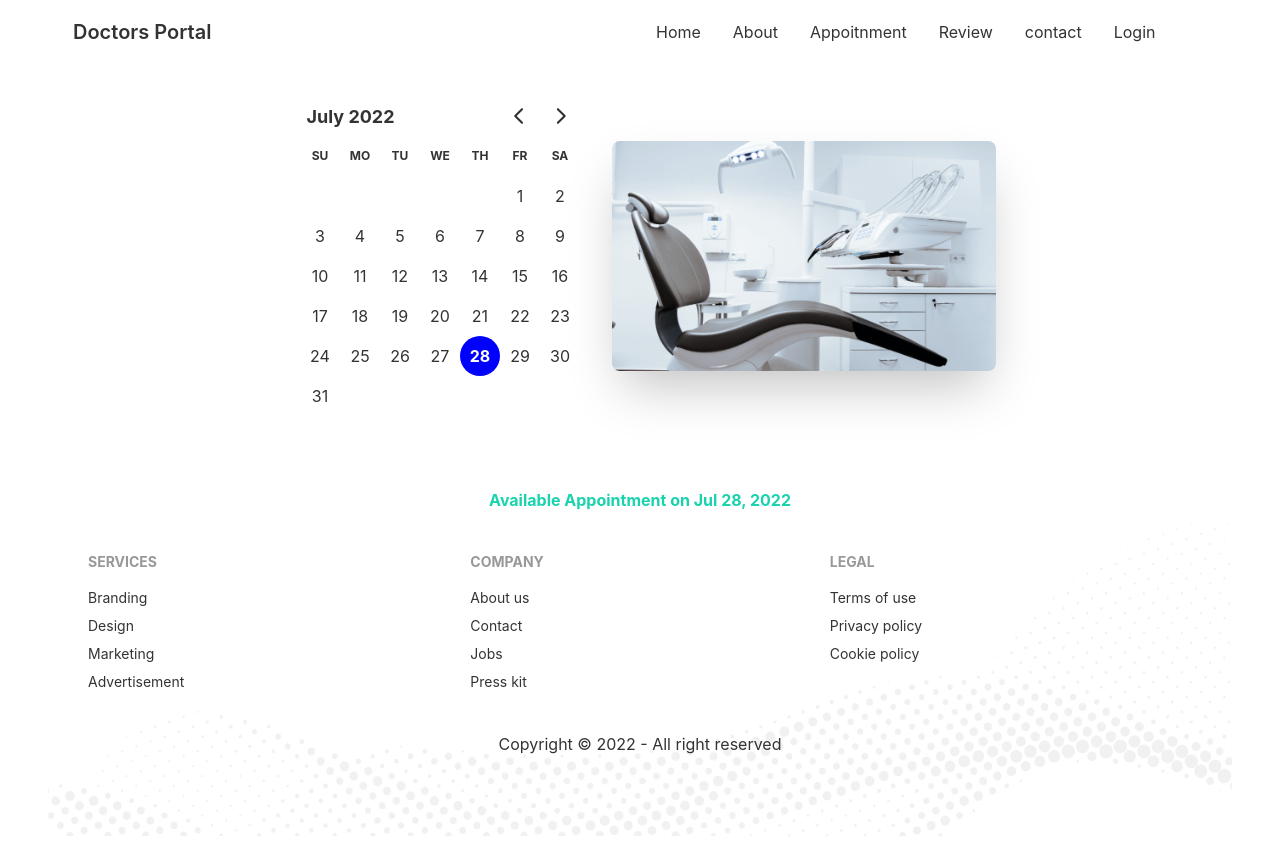
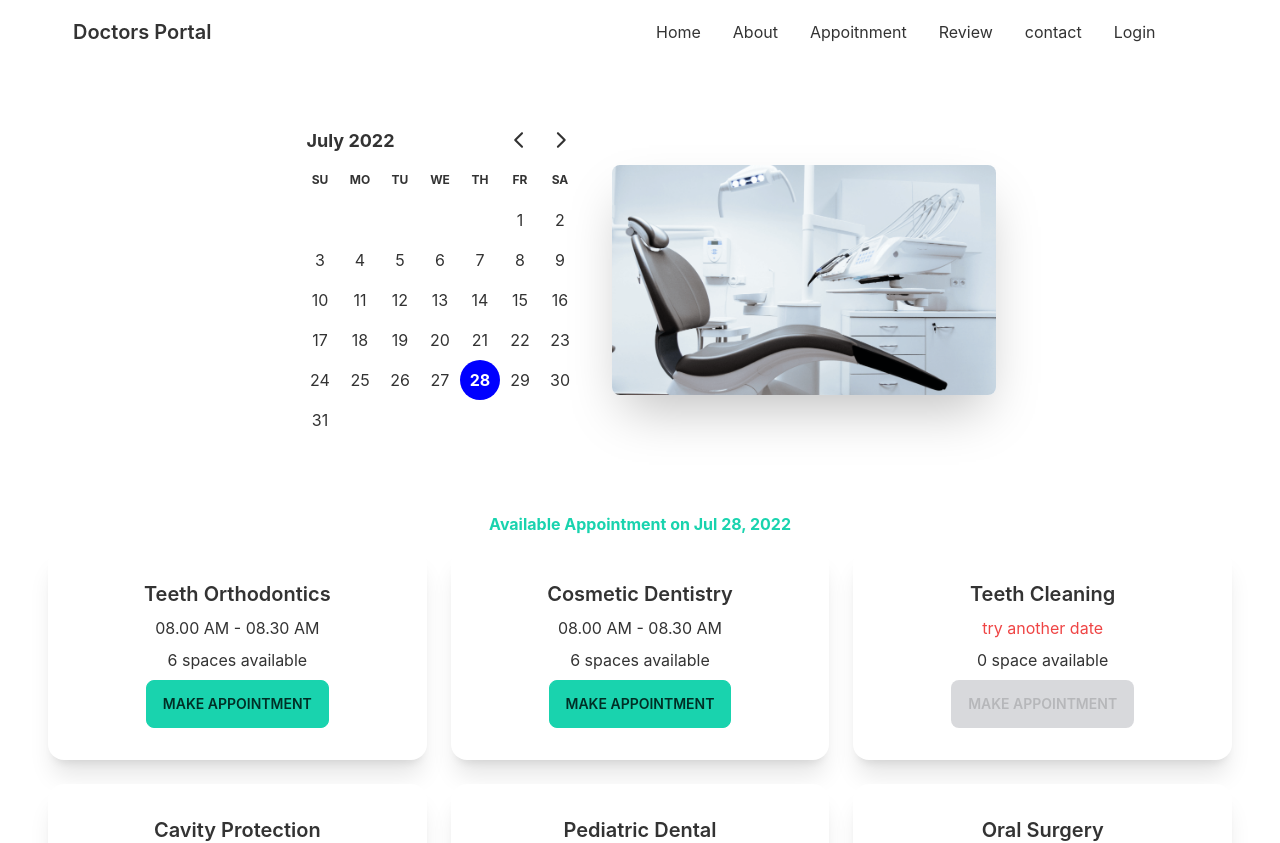
Before and after one commit to laksor/doctors-portal-site, a React (Create React App) app: page /appointment in a window 1280 px wide. Shown: the top 843 px of the page. Built offline with nearby package versions, Linux system fonts and the light colour scheme; no server answers.

Commit message:
appointment banner

```diff
--- a/public/services.json
+++ b/public/services.json
@@ -27,12 +27,7 @@
         "_id": 3,
         "name": "Teeth Cleaning",
         "slots": [
-            "08.00 AM - 08.30 AM",
-            "08.30 AM - 09.00 AM",
-            "09.00 AM - 09.30 AM",
-            "09.30 AM - 10.00 AM",
-            "10.00 AM - 10.30 AM",
-            "10.30 AM - 11.00 AM"
+
         ]
     },
     {
--- a/src/Pages/MakeAppointment/AppointmentBanner/AppointmentBanner.js
+++ b/src/Pages/MakeAppointment/AppointmentBanner/AppointmentBanner.js
@@ -5,7 +5,7 @@ import "react-day-picker/dist/style.css";
 
 const AppointmentBanner = ({date, setDate}) => {
   return (
-    <div class="hero">
+    <div class="hero mt-6">
       <div class="hero-content flex-col lg:flex-row-reverse">
         <img src={chair} class="max-w-sm rounded-lg shadow-2xl" alt="chair" />
         <div>
--- a/src/Pages/MakeAppointment/AvailableAppointment/AvailableAppointment.js
+++ b/src/Pages/MakeAppointment/AvailableAppointment/AvailableAppointment.js
@@ -1,18 +1,24 @@
 import { format } from 'date-fns';
 import React, { useEffect, useState } from 'react';
+import Service from '../Service/Service';
 
 const AvailableAppointment = ({date}) => {
     const [services, setServices] = useState([]);
     useEffect( () =>{
-        fetch('service.json')
+        fetch('services.json')
         .then(res => res.json())
         .then(data => setServices(data));
     }, [])
     return (
         <div>
             <h4 className='text-secondary font-bold text-center mt-10'>Available Appointment on {format(date, 'PP')}</h4>
-            <div>
-
+            <div className='grid grid-cols-1 md:grid-cols-2 lg:grid-cols-3 mt-3 mb-8 gap-6'>
+                {
+                    services.map(service => <Service
+                        key={service._id}
+                        service={service}
+                        ></Service>)
+                }
             </div>
         </div>
     );
--- /dev/null
+++ b/src/Pages/MakeAppointment/Service/Service.js
@@ -0,0 +1,27 @@
+import React from 'react';
+
+const Service = ({service}) => {
+    const {name, slots} = service;
+    return (
+        <div>
+        <div class="card lg:max-w-lg bg-base-100 shadow-xl">
+        <div class="card-body">
+          <h2 class="card-title justify-center">{name}</h2>
+          <p className='text-center'>
+          {
+            slots.length > 0
+            ? <span>{slots[0]}</span>
+            : <span className='text-red-500'>try another date</span>
+          }
+          </p>
+          <p className='text-center'>{slots.length} {slots.length > 1 ? 'spaces' : 'space'} available</p>
+          <div class="card-actions justify-center">
+            <button disabled={slots.length === 0} class="btn btn-secondary" >Make Appointment</button>
+          </div>
+        </div>
+      </div>
+        </div>
+    );
+};
+
+export default Service;
```
